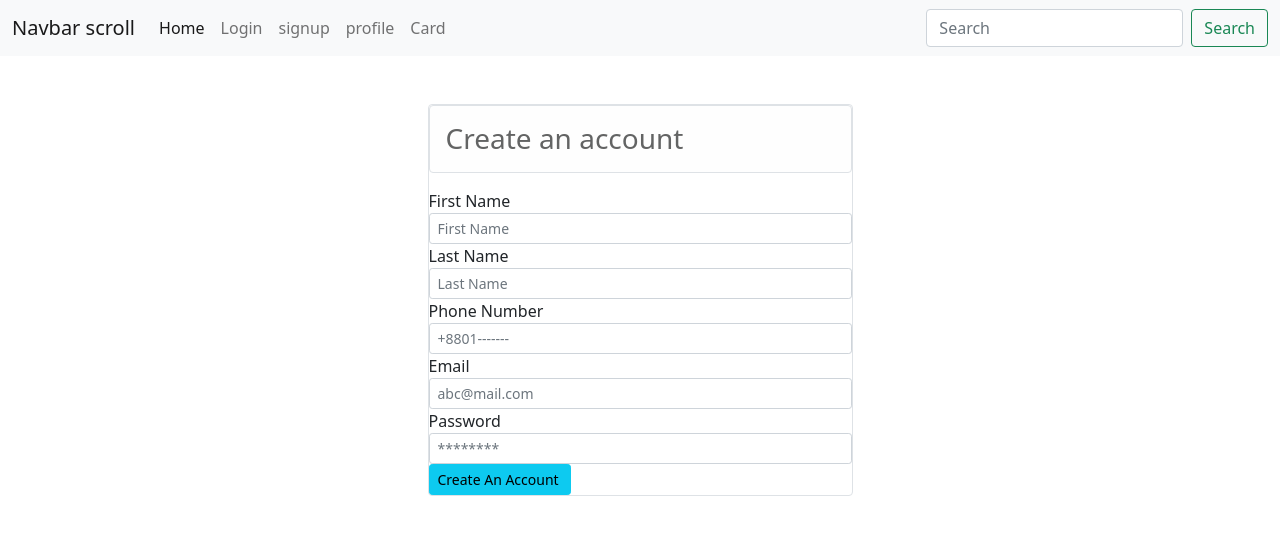
After one commit to Rafsunjany-khan/Ecom-shop, a Django app: page /signup/ in a window 1280 px wide. The commit adds this page. Shown: the top 535 px of the page. Run offline with Django 4.2, Linux system fonts and the light colour scheme.

Commit message:
customer signup page create

```diff
--- a/store/admin.py
+++ b/store/admin.py
@@ -1,6 +1,7 @@
 from django.contrib import admin
 from .models.product import Product
 from .models.category import Category
+from  .models.customer import Customer
 
 class AdminProduct(admin.ModelAdmin):
     list_display = ['category' , 'name' , 'color' , 'price']
@@ -11,3 +12,4 @@ class AdminCategory(admin.ModelAdmin):
 # Register your models here.
 admin.site.register(Product, AdminProduct)
 admin.site.register(Category, AdminCategory)
+admin.site.register(Customer)
--- a/store/models/__init__.py
+++ b/store/models/__init__.py
@@ -1,2 +1,3 @@
 from .product import Product
 from .category import Category
+from .customer import Customer
--- a/store/urls.py
+++ b/store/urls.py
@@ -3,6 +3,6 @@ from . import views
 
 urlpatterns = [
     path('', views.store, name='store'),
-    #path('<id>', views.store, name='store'),
+    path('signup/', views.signUp, name='signup'),
     path('order/', views.order, name='order'),
 ]
--- a/store/views.py
+++ b/store/views.py
@@ -1,5 +1,6 @@
 from django.shortcuts import render
 from .models.product import *
+from .models.customer import Customer
 from django.http import HttpResponse
 
 # Create your views here.
@@ -11,11 +12,26 @@ def store(request):
         products = Product.get_all_products_by_category_id(categoryID)
     else:
         products = Product.get_all_products()
-    print(products)
+
 
     data = {}
     data['products'] = products
     data['category'] = category
     return render(request, 'index.html', data)
+def signUp(request):
+    if request.method == 'GET':
+        return render(request, 'store/signup.html')
+    else:
+        postData = request.POST
+        first_name = postData.get('firstname')
+        last_name = postData.get('lastname')
+        phone_no = postData.get('phone')
+        email = postData.get('email')
+        password = postData.get('password')
+
+        customer = Customer(first_name=first_name, last_name=last_name, phone_no=phone_no, email=email, password=password)
+        customer.register()
+        return HttpResponse("Account Create Successfully")
+
 def order(request):
     return render(request, 'order/order.html')
--- a/templates/include/base.html
+++ b/templates/include/base.html
@@ -30,13 +30,13 @@
       <ul class="navbar-nav me-auto my-2 my-lg-0 navbar-nav-scroll" style="--bs-scroll-height: 100px;">
 
         <li class="nav-item">
-          <a class="nav-link active" aria-current="page" href="#">Home</a>
+          <a class="nav-link active" aria-current="page" href="/">Home</a>
         </li>
         <li class="nav-item">
           <a class="nav-link" href="#">Login</a>
         </li>
           <li class="nav-item">
-          <a class="nav-link" href="#">Logout</a>
+          <a class="nav-link" href="/signup">signup</a>
         </li>
         <li class="nav-item">
           <a class="nav-link" href="#">profile</a>
--- a/templates/index.html
+++ b/templates/index.html
@@ -7,7 +7,7 @@
             <div class="list-group">
                 <a href="/" class="list-group-item list-group-item-action">All Products</a>
                 {% for categories in category %}
-                <a href="/{{categories.id}}" class="list-group-item list-group-item-action">{{categories.name}}</a>
+                <a href="/?category={{categories.id}}" class="list-group-item list-group-item-action">{{categories.name}}</a>
                 {% endfor %}
             </div>
         </div>
--- /dev/null
+++ b/templates/store/signup.html
@@ -0,0 +1,40 @@
+{% extends 'include/base.html' %}
+
+{% block content %}
+
+<div class="container">
+    <div class="m-4 p-4">
+        <div class="col-lg-5 mx-auto border rounded">
+            <h3 class="alert alert-light border rounded">Create an account</h3>
+            <form action="{% url 'signup' %}" method="POST">
+                 {% csrf_token %}
+                <div class="form-group">
+                    <label for="">First Name</label>
+                    <input type="text" class="form-control form-control-sm" name="firstname" id="" placeholder="First Name">
+                </div>
+                <div class="form-group">
+                    <label for="" >Last Name</label>
+                    <input type="text" class="form-control form-control-sm" name="lastname" id="" placeholder="Last Name">
+                </div>
+                <div class="form-group">
+                    <label for="">Phone Number</label>
+                    <input type="text" class="form-control form-control-sm" name="phone" id="" placeholder="+8801-------">
+                </div>
+                <div class="form-group">
+                    <label for="">Email</label>
+                    <input type="email" class="form-control form-control-sm" name="email" id="" placeholder="abc@mail.com">
+                </div>
+                <div class="form-group">
+                    <label for="">Password</label>
+                    <input type="password" class="form-control form-control-sm" name="password" id="" placeholder="********">
+                </div>
+                <div class="form-group">
+                    <input class="btn btn-sm btn-info" type="submit" value="Create An Account ">
+                </div>
+            </form>
+        </div>
+    </div>
+</div>
+
+
+{% endblock content %}
```
Also changed, not shown: store/models/customer.py (added, +11 -0 lines), db.sqlite3, store/migrations/0005_customer.py (added).
